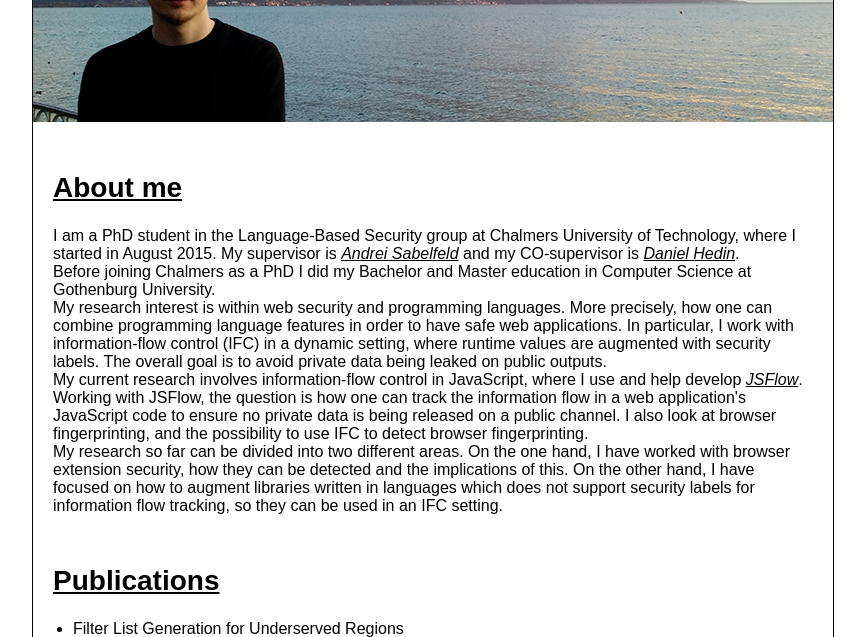
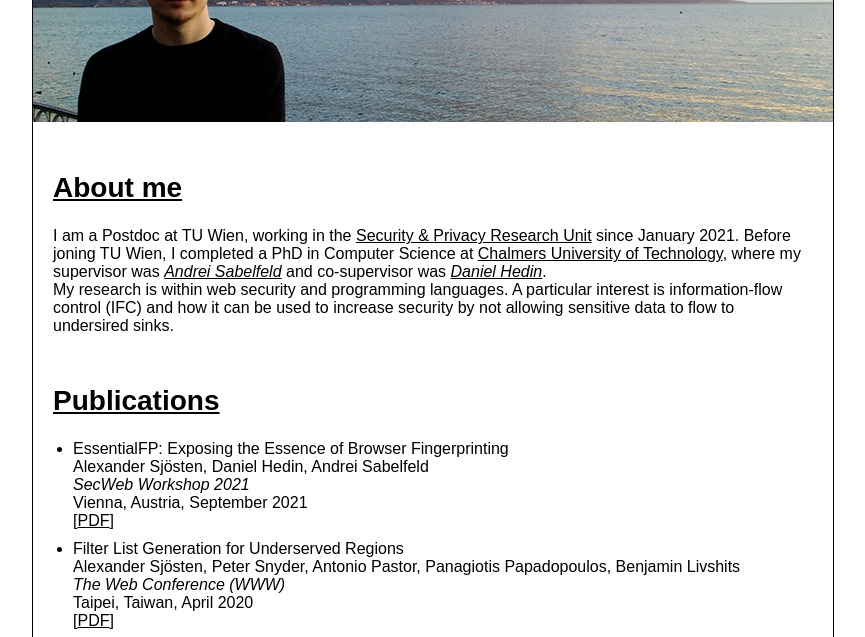
Before and after one commit to alexandersjosten/alexandersjosten.github.io, a plain HTML site: page index.html in a window 1280 px wide. Shown: the part 149-786 px from the top of the page, without its empty margins (207-1072 px from the left). Drawn offline with Linux system fonts and the light colour scheme.

Commit message:
joined tu wien and secweb paper

```diff
--- a/index.html
+++ b/index.html
@@ -40,47 +40,28 @@
 
       <h2>About me</h2>
       <p>
-        I am a PhD student in the Language-Based Security group at Chalmers University of Technology,
-        where I started in August 2015.
-        My supervisor is <a href="http://www.cse.chalmers.se/~andrei/"><i>Andrei Sabelfeld</i></a>
-        and my CO-supervisor is <a href="http://www.es.mdh.se/staff/2976-Daniel__Hedin"><i>Daniel Hedin</i></a>.
+        I am a Postdoc at TU Wien, working in the <a href="https://secpriv.wien/">Security & Privacy Research Unit</a> since January 2021.
+        Before joning TU Wien, I completed a PhD in Computer Science at <a href="https://www.chalmers.se/en/">Chalmers University of Technology</a>, where my supervisor was <a href="http://www.cse.chalmers.se/~andrei/"><i>Andrei Sabelfeld</i></a> and co-supervisor was <a href="http://www.es.mdh.se/staff/2976-Daniel__Hedin"><i>Daniel Hedin</i></a>.
       </p>
 
       <p>
-        Before joining Chalmers as a PhD I did my Bachelor and Master education in
-        Computer Science at Gothenburg University.
-      </p>
-
-      <p>
-        My research interest is within web security and programming languages.
-        More precisely, how one can combine programming language features in
-        order to have safe web applications.
-        In particular, I work with information-flow control (IFC) in a dynamic
-        setting, where runtime values are augmented with security labels. The
-        overall goal is to avoid private data being leaked on public outputs.
-      </p>
-
-      <p>
-        My current research involves information-flow control in JavaScript,
-        where I use and help develop <a href="http://www.jsflow.net/"><i>JSFlow</i></a>.
-        Working with JSFlow, the question is how one can track the information
-        flow in a web application's JavaScript code to ensure no private data is
-        being released on a public channel.
-        I also look at browser fingerprinting, and the possibility to use IFC to
-        detect browser fingerprinting.
-      </p>
-
-      <p>
-        My research so far can be divided into two different areas.
-        On the one hand, I have worked with browser extension security, how they
-        can be detected and the implications of this.
-        On the other hand, I have focused on how to augment libraries written in
-        languages which does not support security labels for information flow
-        tracking, so they can be used in an IFC setting.
+        My research is within web security and programming languages.
+        A particular interest is information-flow control (IFC) and how it can be used to increase security by not allowing sensitive data to flow to undersired sinks.
       </p>
 
       <h2>Publications</h2>
       <ul class="publications">
+        <li>
+          EssentialFP: Exposing the Essence of Browser Fingerprinting
+          <br>
+          Alexander Sj&#xF6;sten, Daniel Hedin, Andrei Sabelfeld
+          <br>
+          <i>SecWeb Workshop 2021</i>
+          <br>
+          Vienna, Austria, September 2021
+          <br>
+          [<a href="/papers/secweb-21.pdf">PDF</a>]
+        </li>
         <li>
           Filter List Generation for Underserved Regions
           <br>
@@ -161,14 +142,11 @@
       </ul>
 
       <h2>Teaching</h2>
-      <p>During 2020, I will be teaching the following course:</p>
-      <ul>
-        <li>Language-Based Security (TDA602/TDA601/DIT103/DIT101)</a>, Study period 4</li>
-      </ul>
+      <p>I currently do not have any teaching duties.</p>
 
       <h3>Past teaching</h3>
       <p>
-        I have been a teaching assistant in the following courses:
+        While at Chalmers, I was a teaching assistant in the following courses:
         <ul>
           <li>Introduction to Computer Programming (TDA600/DIT700)</li>
           <li>Object-oriented programming (TDA540 and TDA545 and DAT043)</li>
@@ -178,6 +156,7 @@
           <li>Introduction to Functional Programming (TDA555/DIT440)</li>
           <li>Supervision of 2 bachelor thesis projects</li>
           <li>Principles of Concurrent Programming (TDA384/DIT391)</li>
+          <li>Language-Based Security (TDA602/TDA601/DIT103/DIT101)<li>
         </ul>
       </p>
     </div>
```
Also changed, not shown: 1 other file.
